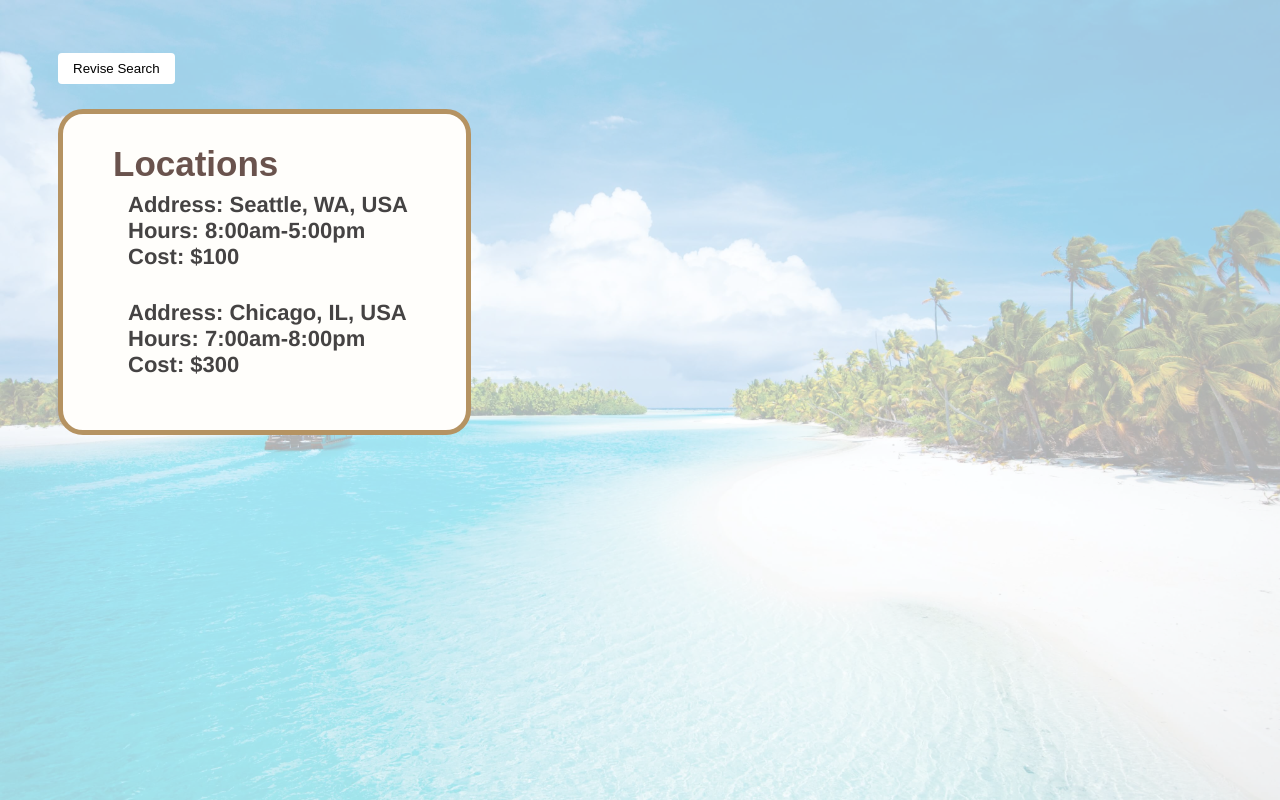
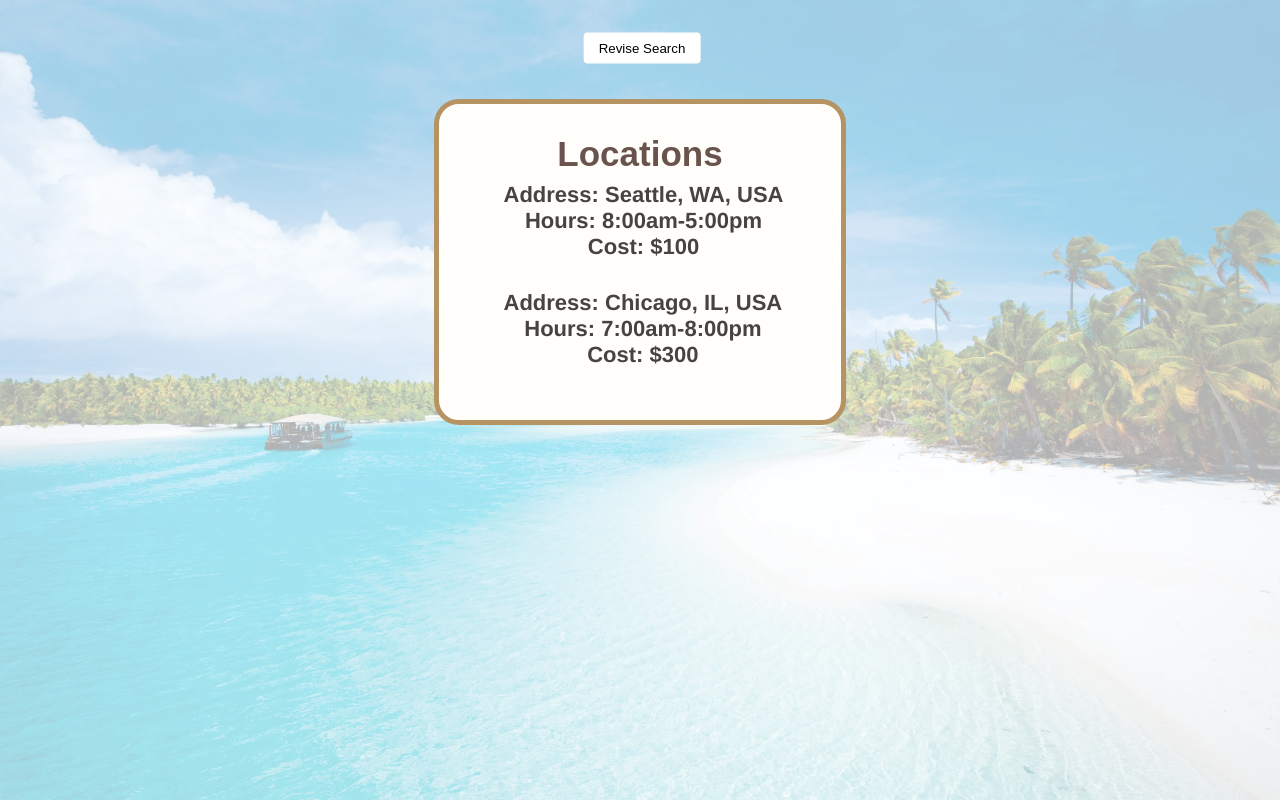
Before and after one commit to Thomas26948/MLH_New_Hack, a React (Create React App) app: page / in a window 1280 px wide. Both pictures are taken after typing "Sample", "Sample" into the empty fields and a click on the button "Submit". Built offline with nearby package versions, Linux system fonts and the light colour scheme; a web font is replaced by a local one.

Commit message:
Fixed button spacings and modified styling

```diff
--- a/src/App.js
+++ b/src/App.js
@@ -69,7 +69,7 @@ function App() {
           </div>
         :
           <div>
-            <button onClick={goToHomePage}>Revise Search</button>
+            <button class="revise-search" onClick={goToHomePage}>Revise Search</button>
             <PlaceList places={places}/>
           </div>
       }
--- a/src/components/Place/Place.css
+++ b/src/components/Place/Place.css
@@ -8,28 +8,19 @@
     unicode-range: U+0000-00FF, U+0131, U+0152-0153, U+02BB-02BC, U+02C6, U+02DA, U+02DC, U+2000-206F, U+2074, U+20AC, U+2122, U+2191, U+2193, U+2212, U+2215, U+FEFF, U+FFFD;
 }
 
-button {
-    border: none;
-    border-radius: 4px;
-    background-color: white;
-    padding: 8px 15px;
-    margin: 10px 2px;
-    cursor: pointer;
-    position: relative;
-    left: 48px;
-    top: 35px;
-}
-
 /* classes */
 .locations {
     position: relative;
-    left: 50px;
-    top: 50px;
+    top: 40px;
     background-color: #FFFEFB;
     border: 5px solid #B59362;
     border-radius: 25px;
     padding: 30px 50px;
+    text-align: center;
+    vertical-align: center;
+    margin: 0 auto;
     width: max-content;
+    overflow: auto;
 }
 
 .location-group {
--- a/src/index.css
+++ b/src/index.css
@@ -66,7 +66,7 @@ h3 {
 .form {
   text-align: center;
   vertical-align: center;
-  background: #75B4AB  ;
+  background: #75B4AB;
   min-width: 370px;
   max-width: 400px;
   width: 40vw;
@@ -75,6 +75,20 @@ h3 {
   margin: 0 auto;
 }
 
+.revise-search {
+  border: none;
+  border-radius: 4px;
+  background-color: white;
+  padding: 8px 15px;
+  margin: 10px 2px;
+  cursor: pointer;
+  position: relative;
+  left: 50%;
+  top: 30px;
+  -ms-transform: translate(-50%, -50%);
+  transform: translate(-50%, -50%);
+
+}
 
 code {
   font-family: source-code-pro, Menlo, Monaco, Consolas, 'Courier New',
```
